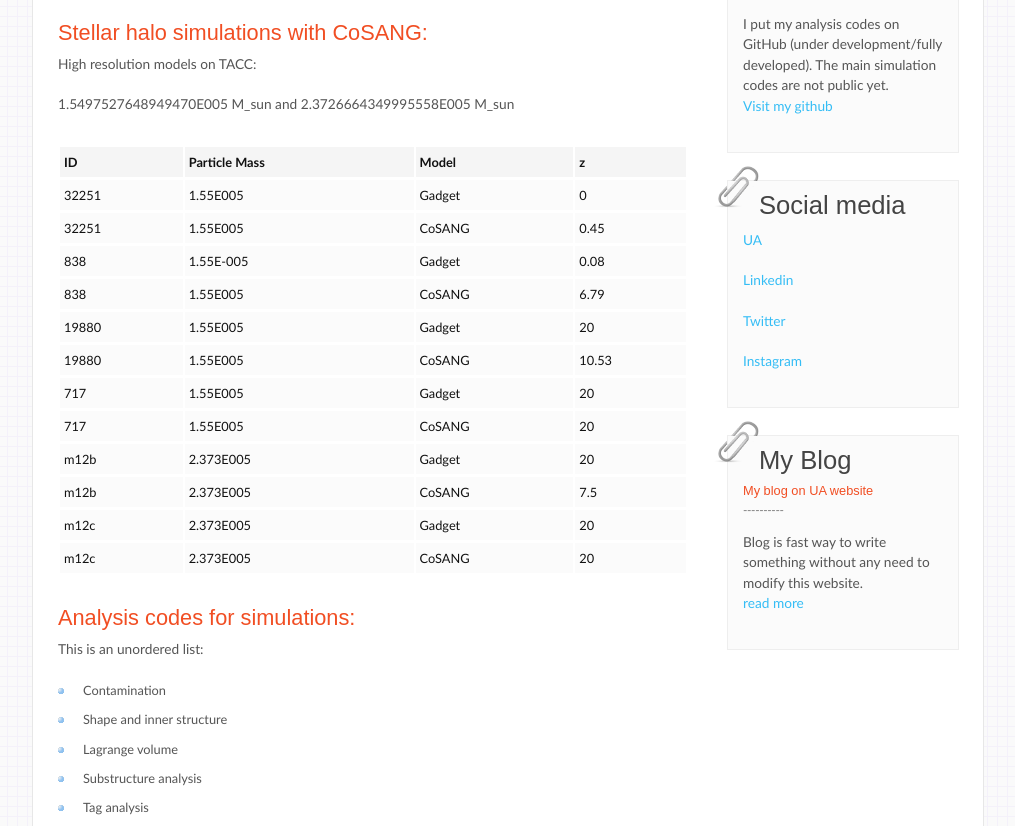
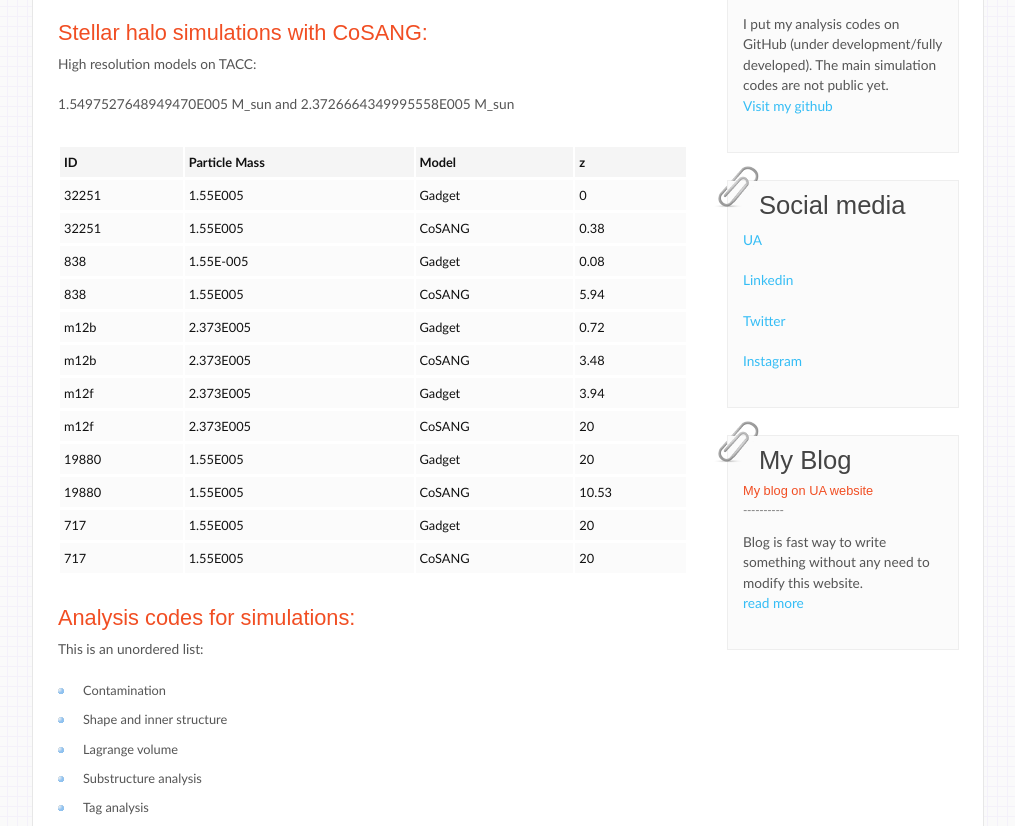
Before and after one commit to stalei/stalei.github.io, a plain HTML site: page research.html in a window 1280 px wide. Shown: the part 274-1100 px from the top of the page, without its empty margins (133-1148 px from the left). Drawn offline with Linux system fonts and the light colour scheme; a web font is replaced by a local one.

Commit message:
z update

```diff
--- a/research.html
+++ b/research.html
@@ -79,7 +79,7 @@
             <td>32251</td>
             <td>1.55E005</td>
             <td>CoSANG</td>
-            <td>0.45</td>
+            <td>0.38</td>
           </tr>
           <tr>
             <td>838</td>
@@ -91,7 +91,31 @@
             <td>838</td>
             <td>1.55E005</td>
             <td>CoSANG</td>
-            <td>6.79</td>
+            <td>5.94</td>
+          </tr>
+          <tr>
+            <td>m12b</td>
+            <td>2.373E005</td>
+            <td>Gadget</td>
+            <td>0.72</td>
+          </tr>
+          <tr>
+            <td>m12b</td>
+            <td>2.373E005</td>
+            <td>CoSANG</td>
+            <td>3.48</td>
+          </tr>
+          <tr>
+            <td>m12f</td>
+            <td>2.373E005</td>
+            <td>Gadget</td>
+            <td>3.94</td>
+          </tr>
+          <tr>
+            <td>m12f</td>
+            <td>2.373E005</td>
+            <td>CoSANG</td>
+            <td>20</td>
           </tr>
           <tr>
             <td>19880</td>
@@ -114,30 +138,6 @@
           <tr>
             <td>717</td>
             <td>1.55E005</td>
-            <td>CoSANG</td>
-            <td>20</td>
-          </tr>
-          <tr>
-            <td>m12b</td>
-            <td>2.373E005</td>
-            <td>Gadget</td>
-            <td>20</td>
-          </tr>
-          <tr>
-            <td>m12b</td>
-            <td>2.373E005</td>
-            <td>CoSANG</td>
-            <td>7.5</td>
-          </tr>
-          <tr>
-            <td>m12c</td>
-            <td>2.373E005</td>
-            <td>Gadget</td>
-            <td>20</td>
-          </tr>
-          <tr>
-            <td>m12c</td>
-            <td>2.373E005</td>
             <td>CoSANG</td>
             <td>20</td>
           </tr>
```
